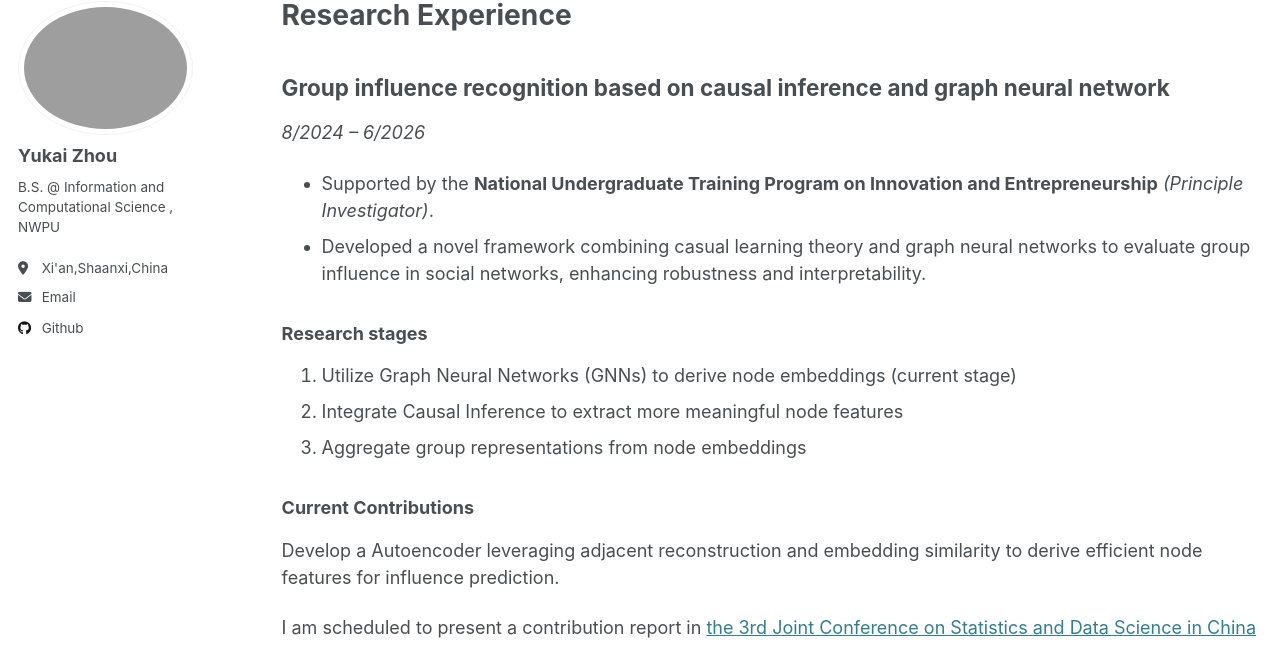
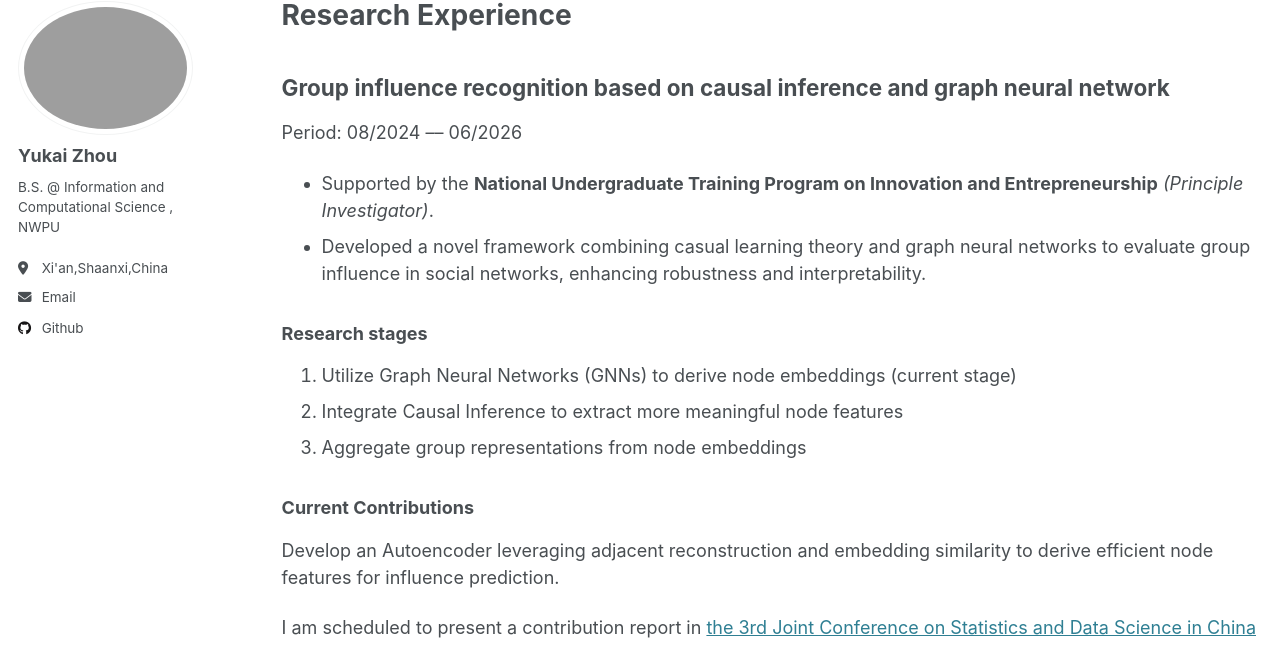
Before and after one commit to 520activater/520activater.github.io, a Jekyll site: the page built from _pages/research-experience.md, in a window 1280 px wide and 1160 px high. Shown: the part 105-755 px from the top of the window. Built offline with Jekyll 4.4.1, drawn with Linux system fonts in a browser that asks for light colours.

Commit message:
Update research-experience.md

```diff
--- a/_pages/research-experience.md
+++ b/_pages/research-experience.md
@@ -8,7 +8,7 @@ author_profile: true
 ---
 
 ## Group influence recognition based on causal inference and graph neural network
-*8/2024 – 6/2026*
+Period: 08/2024 –-- 06/2026
 - Supported by the **National Undergraduate Training Program on Innovation and Entrepreneurship** *(Principle Investigator)*.
 - Developed a novel framework combining casual learning theory and graph neural networks to evaluate group influence in social networks, enhancing robustness and interpretability.
 
@@ -18,7 +18,7 @@ author_profile: true
 3. Aggregate group representations from node embeddings
 
 ### Current Contributions
-Develop a Autoencoder leveraging adjacent reconstruction and embedding similarity to derive efficient node features for influence prediction.
+Develop an Autoencoder leveraging adjacent reconstruction and embedding similarity to derive efficient node features for influence prediction.
 
 
 I am scheduled to present a contribution report in [the 3rd Joint Conference on Statistics and Data Science in China](https://www.jconf-sds.com/)
```
